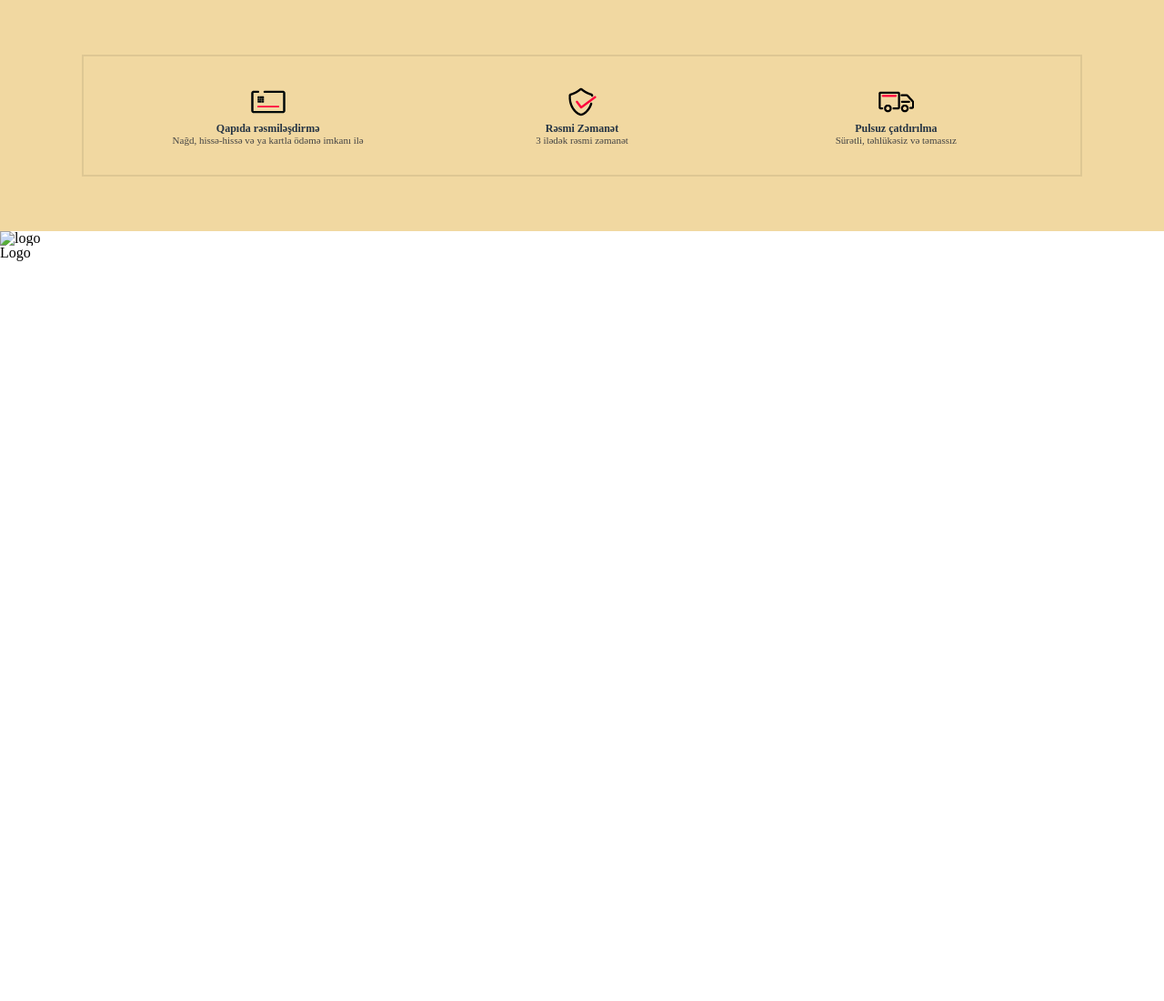
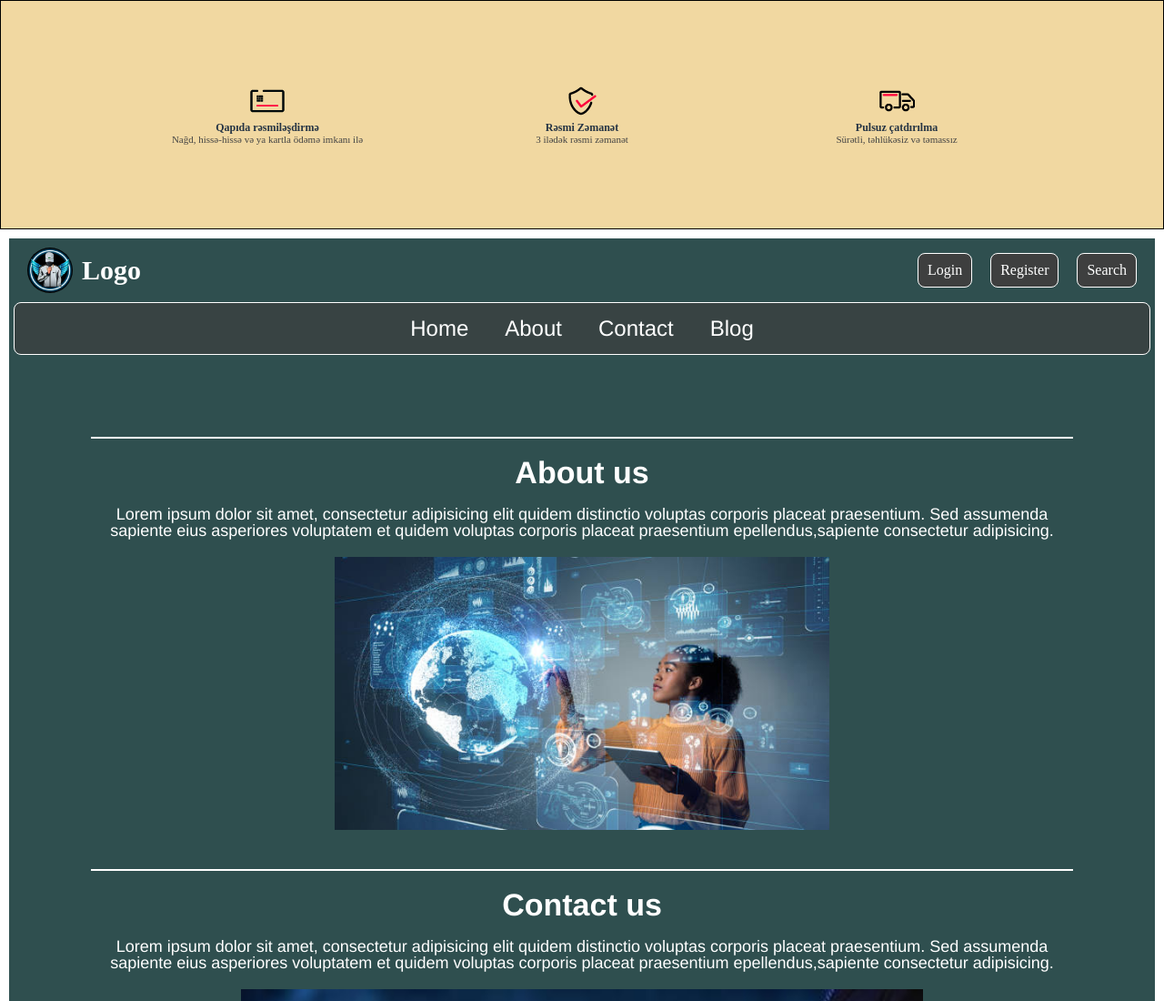
Before and after one commit to alasgarragimov/MyLessons, a plain HTML site: page index.html in a window 1280 px wide. Shown: the top 1100 px of the page at 91% size. Before the commit the page ends 800 px from the top, so only its background shows below. Drawn offline with Linux system fonts and the light colour scheme; files whose address does not match are found by name.

Commit message:
added some code

```diff
--- a/assets/css/style.css
+++ b/assets/css/style.css
@@ -2,12 +2,18 @@
     box-sizing: border-box;
 }
 
+
+/* body {
+    background-color: #444;
+} */
+
 .container {
     padding: 60px 90px;
+    border: 1px solid black;
 }
 
 .delivery-info {
-    border: 2px solid rgba(0, 0, 0, .08);
+    /* border: 2px solid rgba(0, 0, 0, 0.08); */
     padding: 30px;
     /* overflow: auto; */
     display: flex;
@@ -39,3 +45,142 @@
     content: "";
     clear: both;
 } */
+
+html {
+    scroll-behavior: smooth;
+}
+
+#header {
+    height: 70px;
+    display: flex;
+    justify-content: space-between;
+    align-items: center;
+    padding: 20px;
+}
+
+.logo_content {
+    display: flex;
+    align-items: center;
+    gap: 10px;
+    color: #fff;
+    flex-grow: 8;
+}
+
+.logo_content img {
+    width: 50px;
+    border-radius: 40px;
+}
+
+.logo_content h1 {
+    font-size: 30px;
+    font-weight: bold;
+}
+
+.button_groups {
+    display: flex;
+    justify-content: end;
+    flex-grow: 2;
+    gap: 20px;
+}
+
+.button_groups a {
+    background-color: rgb(62, 63, 63);
+    color: #fff;
+    border: 1px solid #fff;
+    padding: 10px;
+    border-radius: 8px;
+}
+
+.register_but {
+    order: 2;
+}
+
+.login_but {
+    order: 1;
+}
+
+.search_but {
+    order: 3;
+}
+
+.navbar {
+    margin: 0 5px;
+    border: 1px solid #fff;
+    border-radius: 8px;
+    background-color: rgba(62, 63, 63, 0.674);
+    display: flex;
+    justify-content: center;
+    align-items: center;
+    padding: 16px;
+    font-size: 24px;
+    font-family: 'Franklin Gothic Medium', 'Arial Narrow', Arial, sans-serif;
+    position: sticky;
+    top: 20px;
+}
+
+.navbar ul {
+    display: flex;
+    gap: 40px;
+}
+
+.box1 a {
+    /* align-self: center; */
+    color: #fff;
+}
+
+.box2 a {
+    /* align-self: center; */
+    color: #fff;
+}
+
+.box3 a {
+    /* align-self: center; */
+    color: #fff;
+}
+
+.box4 a {
+    /* align-self: center; */
+    color: #fff;
+}
+
+.footer_container {
+    padding: 90px;
+    /* display: flex;
+    flex-direction: column; */
+}
+
+#about,
+#blog,
+#contact {
+    border-top: 2px solid #fff;
+    padding: 20px;
+}
+
+.about_info {
+    display: flex;
+    flex-direction: column;
+    gap: 20px;
+    text-align: center;
+    color: #fff;
+}
+
+.about_info p {
+    font-size: 18px;
+    font-family: 'Franklin Gothic Medium', 'Arial Narrow', Arial, sans-serif;
+}
+
+.about_info h2 {
+    font-size: 34px;
+    font-weight: 800;
+    font-family: 'Franklin Gothic Medium', 'Arial Narrow', Arial, sans-serif;
+}
+
+.about {
+    text-align: center;
+}
+
+.about img {
+    margin: 20px 0;
+    height: 300px;
+    /* object-fit: cover; */
+}
--- a/index.html
+++ b/index.html
@@ -10,13 +10,15 @@
 </head>
 
 <body>
-    <div class="container" style="background-color: rgb(241, 216, 161);">
+    <div class="container" style="background-color: rgb(241, 216, 161)">
         <section class="delivery-info">
             <div class="delivery-info__item">
                 <img src="assets/img/1.webp" alt="" />
 
                 <p class="item_title">Qapıda rəsmiləşdirmə</p>
-                <p class="item_info">Nağd, hissə-hissə və ya kartla ödəmə imkanı ilə</p>
+                <p class="item_info">
+                    Nağd, hissə-hissə və ya kartla ödəmə imkanı ilə
+                </p>
             </div>
 
             <div class="delivery-info__item">
@@ -33,16 +35,93 @@
         </section>
     </div>
 
-    <header class="flex_container">
-        <div class="logo_container">
-            <img src="assets/img/" alt="logo">
-            <p>Logo</p>
-        </div>
 
 
-    </header>
+
+    <div class="second_con" style="margin: 10px; background-color:darkslategray">
+
+        <header id="header">
+            <div class="logo_content">
+                <img src="assets/img/game.jpg" alt="logo" />
+                <h1>Logo</h1>
+            </div>
+
+            <div class="button_groups">
+                <a class="register_but" href="">Register</a>
+                <a class="login_but" href="#">Login</a>
+                <a class="search_but" href="#">Search</a>
+            </div>
+        </header>
 
 
+
+        <nav class="navbar">
+            <ul>
+                <li class="box1">
+                    <a href="./index.html">Home</a>
+                </li>
+
+                <li class="box2">
+                    <a href="#about">About</a>
+                </li>
+
+                <li class="box3">
+                    <a href=" #contact ">Contact</a>
+                </li>
+
+                <li class="box4 ">
+                    <a href="#blog">Blog</a>
+                </li>
+            </ul>
+        </nav>
+
+
+        <main class="footer_container">
+            <section id="about">
+                <div class="about_info">
+                    <h2>About us</h2>
+                    <p>
+                        Lorem ipsum dolor sit amet, consectetur adipisicing elit quidem distinctio voluptas corporis placeat praesentium. Sed assumenda sapiente eius asperiores voluptatem et quidem voluptas corporis placeat praesentium epellendus,sapiente consectetur adipisicing.
+                    </p>
+                </div>
+
+                <div class="about">
+                    <img src="assets/img/IT_2.jpg" alt="about">
+                </div>
+
+            </section>
+
+            <section id="contact">
+                <div class="about_info">
+                    <h2>Contact us</h2>
+                    <p>
+                        Lorem ipsum dolor sit amet, consectetur adipisicing elit quidem distinctio voluptas corporis placeat praesentium. Sed assumenda sapiente eius asperiores voluptatem et quidem voluptas corporis placeat praesentium epellendus,sapiente consectetur adipisicing.
+                    </p>
+                </div>
+
+                <div class="about">
+                    <img src="assets/img/IT_3.jpg" alt="about">
+                </div>
+
+            </section>
+
+            <section id="blog">
+                <div class="about_info">
+                    <h2>Blog</h2>
+                    <p>
+                        Lorem ipsum dolor sit amet, consectetur adipisicing elit quidem distinctio voluptas corporis placeat praesentium. Sed assumenda sapiente eius asperiores voluptatem et quidem voluptas corporis placeat praesentium epellendus,sapiente consectetur adipisicing.
+                    </p>
+                </div>
+
+                <div class="about">
+                    <img src="assets/img/IT.jpg" alt="about">
+                </div>
+
+            </section>
+
+
+        </main>
+    </div>
 </body>
 
 </html>
```
Also changed, not shown: assets/img/1.webp (renamed from assets/image/1.webp), assets/img/2.webp (renamed from assets/image/2.webp), assets/img/3.webp (renamed from assets/image/3.webp), assets/img/IT.jpg (added), assets/img/IT_2.jpg (added), assets/img/IT_3.jpg (added), assets/img/game.jpg (added).
